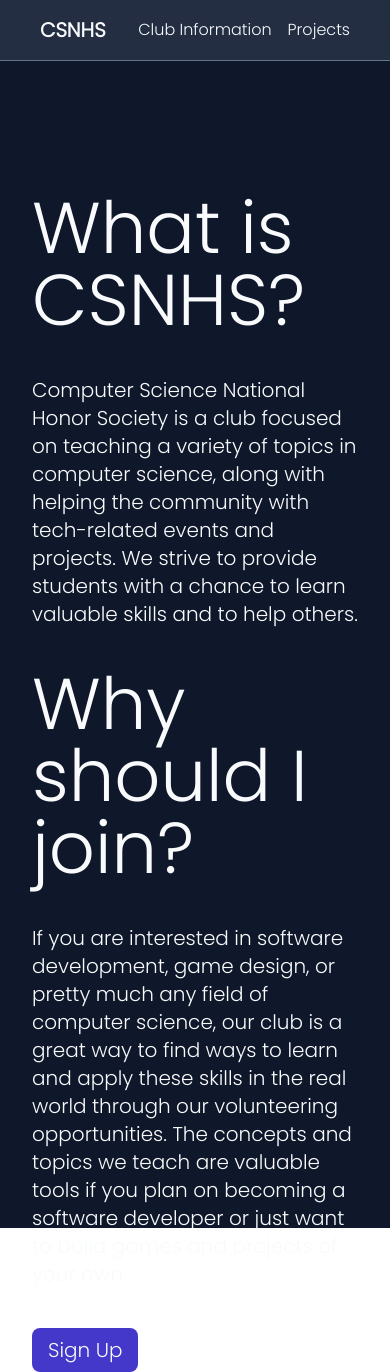
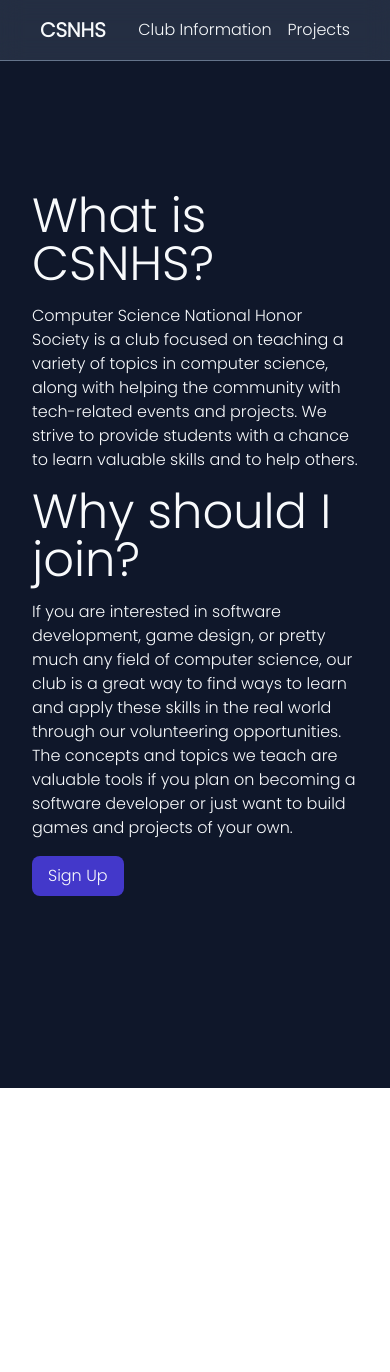
Before and after one commit to anshulmago1/2022-23-Site, a React (Vite) app: page /club_info in a window 390 px wide. After the commit the page ends 1088 px from the top, so only its background shows below. Built offline with nearby package versions, Linux system fonts and the light colour scheme.

Commit message:
mobile scaling for club info, adjust project title

```diff
--- a/src/Components/Button.jsx
+++ b/src/Components/Button.jsx
@@ -2,7 +2,7 @@ import React from 'react'
 
 function Button({ children }) {
   return (
-    <button className='bg-indigo-700 w-fit px-4 py-2 text-xl rounded-lg hover:bg-indigo-900 transition-all'>{children}</button>
+    <button className='bg-indigo-700 w-fit px-4 py-2 sm:text-xl rounded-lg hover:bg-indigo-900 transition-all'>{children}</button>
   )
 }
 
--- a/src/Pages/ClubInfo.jsx
+++ b/src/Pages/ClubInfo.jsx
@@ -5,15 +5,15 @@ function ClubInfo() {
   return (
     <div className="flex flex-col items-center">
       <div className="z-10 max-w-7xl py-48 px-8">
-        <div className="w-full max-h-screen flex flex-col">
-          <h1 className="text-7xl">What is CSNHS?</h1>
-          <p className="py-10 text-xl">
+        <div className="w-full max-h-screen flex flex-col sm:gap-10 gap-4">
+          <h1 className="md:text-7xl sm:text-6xl text-5xl">What is CSNHS?</h1>
+          <p className="sm:text-xl">
             Computer Science National Honor Society is a club focused on teaching a variety of topics in computer science,
             along with helping the community with tech-related events and projects.
             We strive to provide students with a chance to learn valuable skills and to help others.
           </p>
-          <h1 className="text-7xl">Why should I join?</h1>
-          <p className="py-10 text-xl">
+          <h1 className="md:text-7xl sm:text-6xl text-5xl">Why should I join?</h1>
+          <p className="sm:text-xl">
             If you are interested in software development, game design, or pretty much any field of computer science,
             our club is a great way to find ways to learn and apply these skills in the real world through our volunteering opportunities.
             The concepts and topics we teach are valuable tools if you plan on becoming a software developer or just want to build games and projects of your own.
--- a/src/Pages/Projects.jsx
+++ b/src/Pages/Projects.jsx
@@ -2,7 +2,7 @@ import React from "react";
 
 function Projects() {
   return (
-    <div className="flex flex-col items-center py-48 px-8 gap-10">
+    <div className="flex flex-col items-center py-48 px-8 gap-6">
       <h1 className="text-7xl">Projects</h1>
       <div className="grid md:grid-cols-2 xl:grid-cols-4 lg:grid-cols-3 gap-6 md:gap-8">
         <Project name="Memscript" tags={['React', 'JavaScript']} link="https://memscript.netlify.app/" ></Project>
```
